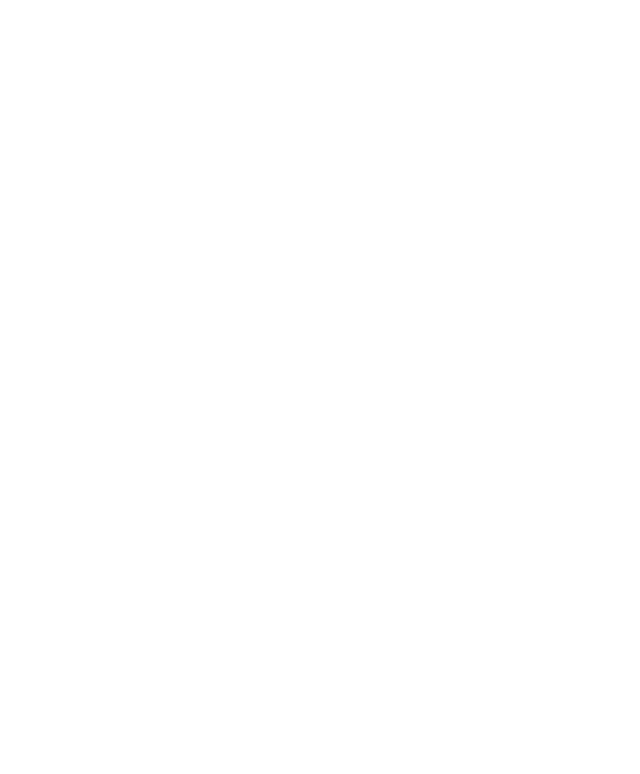
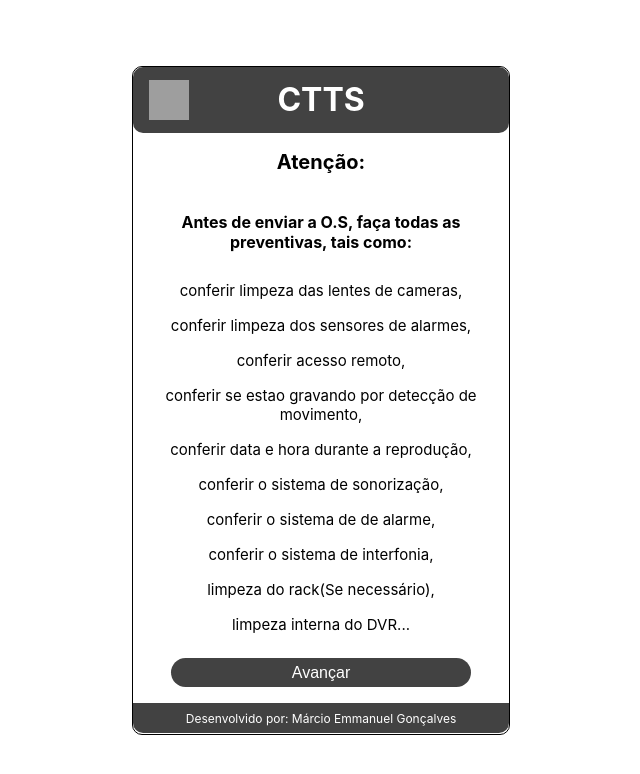
Before and after one commit to M-Emmanuel-G/SystemOsFront-end, a React (Create React App) app: page /verificacao in a window 1280 px wide. Before the commit this address had no page. Shown: the top 774 px of the page, without its empty margins (319-959 px from the left). Built offline with nearby package versions, Linux system fonts and the light colour scheme; grey boxes are pictures that could not be loaded.

Commit message:
FEAT: Implementacao de nodemailer

```diff
--- a/package.json
+++ b/package.json
@@ -3,6 +3,7 @@
   "version": "0.1.0",
   "private": true,
   "dependencies": {
+    "@emailjs/browser": "^3.10.0",
     "@testing-library/jest-dom": "^5.16.5",
     "@testing-library/react": "^13.4.0",
     "@testing-library/user-event": "^13.5.0",
--- a/public/index.html
+++ b/public/index.html
@@ -24,7 +24,7 @@
       work correctly both with client-side routing and a non-root public URL.
       Learn how to configure a non-root public URL by running `npm run build`.
     -->
-    <title>System</title>
+    <title>SystemOs</title>
   </head>
   <body>
     <noscript>You need to enable JavaScript to run this app.</noscript>
--- /dev/null
+++ b/src/components/Footer/footer.js
@@ -0,0 +1,10 @@
+import React from 'react';
+import { ContainerFooter } from './style';
+
+export default function Footer() {
+ return (
+    <ContainerFooter>
+        <p>Desenvolvido por: Márcio Emmanuel Gonçalves</p>
+    </ContainerFooter>
+ );
+}
--- /dev/null
+++ b/src/components/Footer/style.js
@@ -0,0 +1,16 @@
+import styled from 'styled-components';
+
+export const ContainerFooter = styled.div`
+    width: 100%;
+    height: 5%;
+    background: #424242;
+    color: #fff;
+    display: flex;
+    align-items: center;
+    justify-content: center;
+    border-bottom-left-radius: 10px;
+    border-bottom-right-radius: 10px;
+    p{
+        font-size: 12px;
+    }
+`;
--- a/src/pages/IndexPage/indexPage.js
+++ b/src/pages/IndexPage/indexPage.js
@@ -3,6 +3,7 @@
 import Header from '../../components/header/header';
 import { ContainerBase, ContainerMobile } from '../../style/styleBase';
 import { ContainerBanner, ContainerEachServices, ContainerIndexPage, ContainerSubHeader } from './style';
+import Footer from '../../components/Footer/footer'
 
 export default function IndexPage() {
     const navigate = useNavigate()
@@ -16,9 +17,10 @@
                 <button onClick={()=>{navigate('/OsPage')}}>Enviar O.S.</button> */}
             </ContainerSubHeader>
             <ContainerBanner>
-                <ContainerEachServices onClick={()=>{navigate('/OsPage')}}><h3 >Enviar Os</h3></ContainerEachServices>
-                <ContainerEachServices onClick={(()=>{navigate('/Login')})}><h3>Area Colaborador</h3></ContainerEachServices>
+                <ContainerEachServices onClick={()=>{navigate('/verificacao')}}><h3 >Enviar Os</h3></ContainerEachServices>
+                {/* <ContainerEachServices onClick={(()=>{navigate('/Login')})}><h3>Area Colaborador</h3></ContainerEachServices> */}
             </ContainerBanner>
+            <Footer/>
             </ContainerIndexPage>
         </ContainerMobile>
     </ContainerBase>
--- a/src/pages/OsPage/style.js
+++ b/src/pages/OsPage/style.js
@@ -7,8 +7,9 @@
     justify-content: center;
     align-items: center;
     flex-direction: column;
+    overflow: auto;
     form{
-        overflow-y: auto;
+        margin-top: 15rem;
         display: flex;
         flex-direction: column;
         align-items: center;
--- /dev/null
+++ b/src/pages/VerifyPage/style.js
@@ -0,0 +1,27 @@
+import styled from 'styled-components';
+
+export const ContainerVerify = styled.div`
+    width: 100%;
+    height: 90%;
+    display: flex;
+    flex-direction: column;
+    align-items: center;
+    text-align: center;
+    span{
+        margin: 0.5rem 0;
+        font-size: 15px;
+    }
+    h2{
+        font-size: 20px;
+    }
+    button{
+        width: 300px;
+        border-radius: 20px;
+        height: 30px;
+        margin: 1rem 0;
+        border: none;
+        background: #424242;
+        color: #fff;
+        font-size: 1rem;
+    }
+`;
--- /dev/null
+++ b/src/pages/VerifyPage/verifyPage.js
@@ -0,0 +1,34 @@
+import React from 'react';
+import { useNavigate } from 'react-router-dom';
+import Footer from '../../components/Footer/footer';
+import Header from '../../components/header/header';
+import { ContainerBase, ContainerMobile } from '../../style/styleBase';
+import { ContainerVerify } from './style';
+
+export default function VerifyPage() {
+    const navigate = useNavigate()
+ return (
+    <ContainerBase>
+        <ContainerMobile>
+            <Header/>
+            <ContainerVerify>
+                <h2>Atenção:</h2>
+                <h4>Antes de enviar a O.S, faça todas as preventivas, tais como:</h4>
+                <span>conferir limpeza das lentes de cameras,</span>
+                <span>conferir limpeza dos sensores de alarmes,</span>
+                <span>conferir acesso remoto,</span>
+                <span>conferir se estao gravando por detecção de movimento,</span>
+                <span>conferir data e hora durante a reprodução,</span>
+                <span>conferir o sistema de sonorização,</span>
+                <span>conferir o sistema de de alarme,</span>
+                <span>conferir o sistema de interfonia,</span>
+                <span>limpeza do rack(Se necessário),</span>
+                <span>limpeza interna do DVR...</span>
+
+                <button onClick={()=>{navigate('/OsPage')}}>Avançar</button>
+                <Footer/>
+            </ContainerVerify>
+        </ContainerMobile>
+    </ContainerBase>
+ );
+}
--- a/src/routes/Router.js
+++ b/src/routes/Router.js
@@ -8,6 +8,7 @@
 import AnimationPage from "../pages/AnimationPage/animationPage";
 import UniqueOs from "../pages/UniqueOs/UniqueOs";
 import UsersPage from "../pages/UsersPage/usersPage";
+import VerifyPage from "../pages/VerifyPage/verifyPage";
 
 export default function Router() {
  return (
@@ -21,6 +22,7 @@
         <Route path="/OsPage" element={<OsPage/>}/>
         <Route path="/Colaboradores" element={<UsersPage/>}/>
         <Route path="/UniqueOs" element={<UniqueOs/>}/>
+        <Route path="/verificacao" element={<VerifyPage/>}/>
     </Routes>
    </BrowserRouter>
  );
```
Also changed, not shown: src/pages/OsPage/OsPage.js (+82 -45 lines), 1 other file (tests, documents, lock files or other folders).
